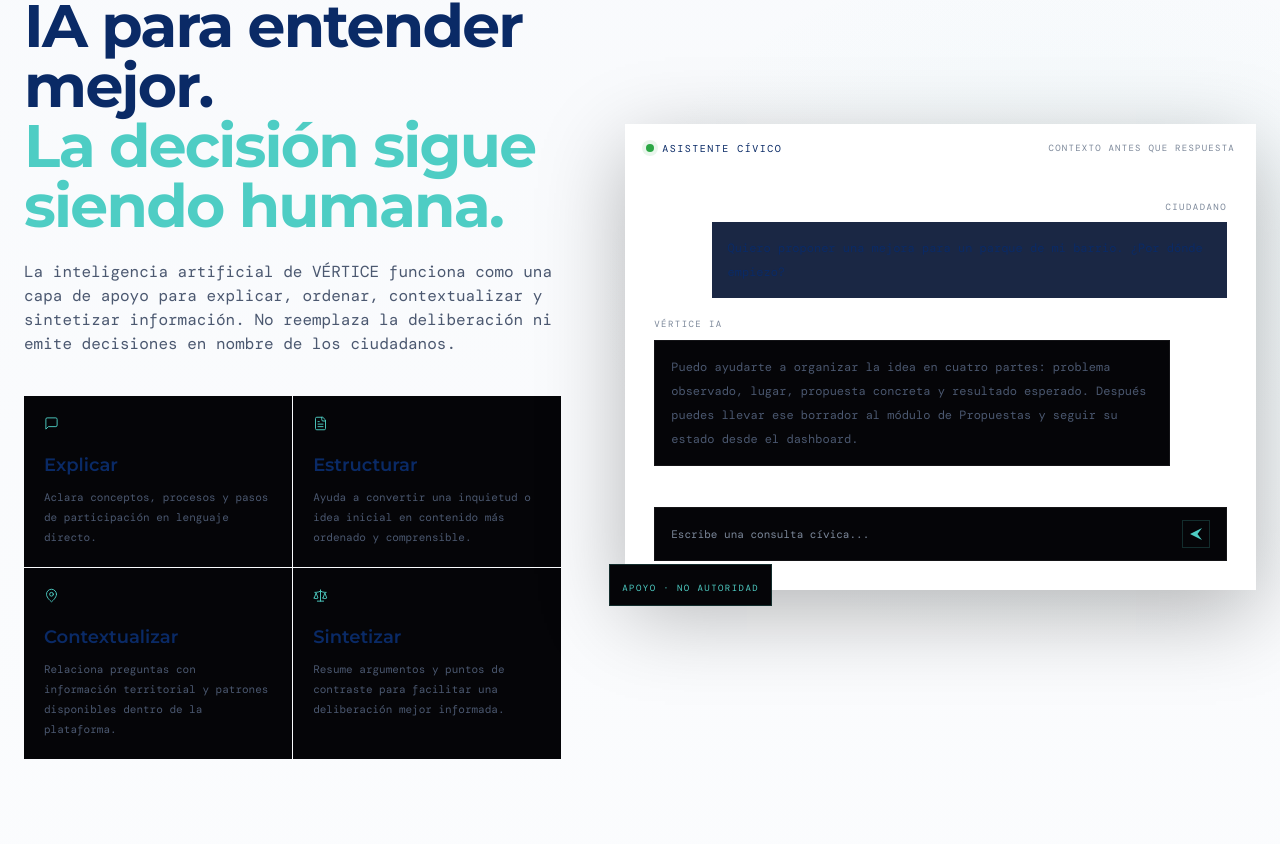
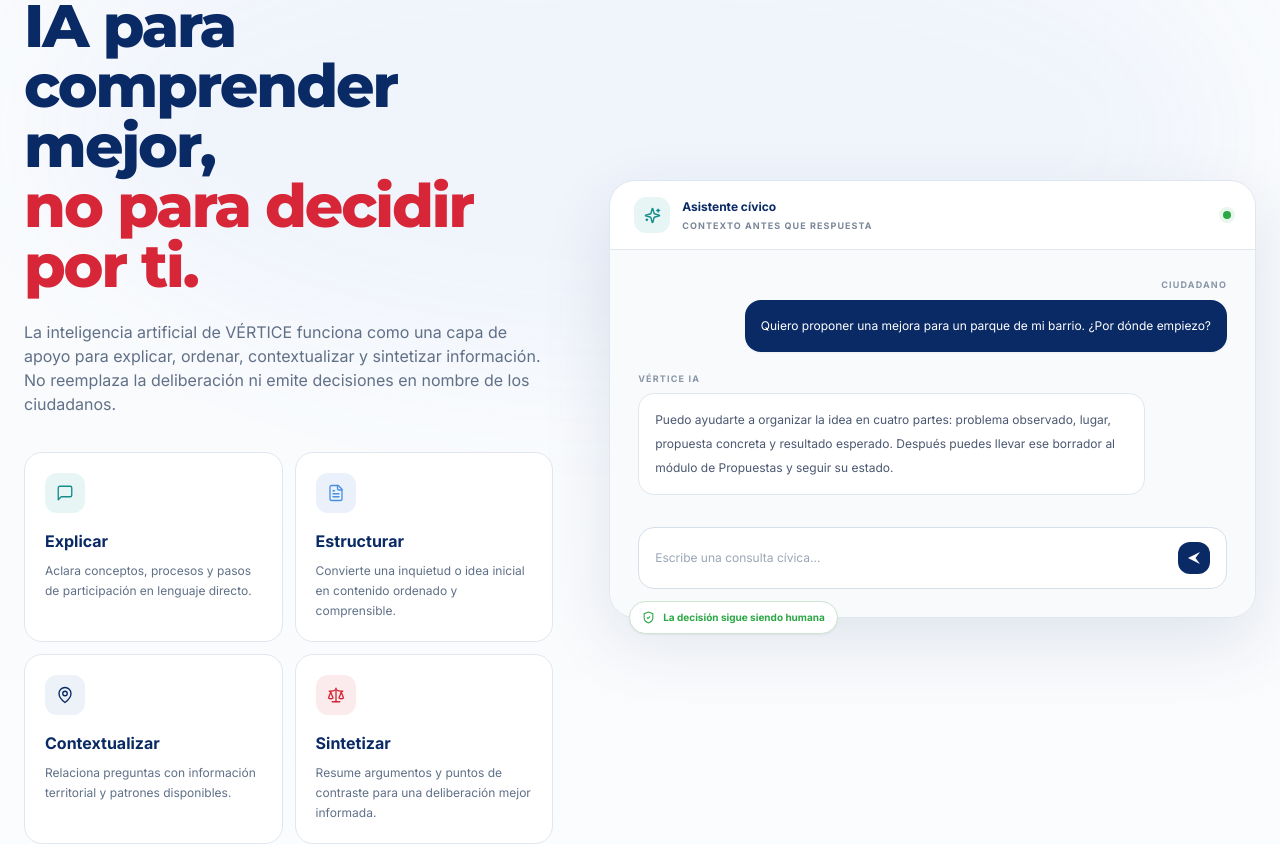
Before and after one commit to VladPhil92/Vertice-OS, a Next.js app in the folder apps/web/: page / in a window 1280 px wide. Shown: the part 4303-5147 px from the top of the page. Built offline with nearby package versions, Linux system fonts and the light colour scheme; a web font is replaced by a local one.

Commit message:
feat(home): restyle civic AI section for institutional light theme

```diff
--- a/apps/web/components/sections/AISection.tsx
+++ b/apps/web/components/sections/AISection.tsx
@@ -1,28 +1,36 @@
 'use client'
 
 import { motion } from 'framer-motion'
-import { FileText, MapPin, MessageSquare, Scale } from 'lucide-react'
+import { FileText, MapPin, MessageSquare, Scale, Sparkles } from 'lucide-react'
 
 const USE_CASES = [
   {
     icon: MessageSquare,
     title: 'Explicar',
     description: 'Aclara conceptos, procesos y pasos de participación en lenguaje directo.',
+    color: '#178C8C',
+    bg: '#E7F6F5',
   },
   {
     icon: FileText,
     title: 'Estructurar',
-    description: 'Ayuda a convertir una inquietud o idea inicial en contenido más ordenado y comprensible.',
+    description: 'Convierte una inquietud o idea inicial en contenido ordenado y comprensible.',
+    color: '#4A90E2',
+    bg: '#EAF1FB',
   },
   {
     icon: MapPin,
     title: 'Contextualizar',
-    description: 'Relaciona preguntas con información territorial y patrones disponibles dentro de la plataforma.',
+    description: 'Relaciona preguntas con información territorial y patrones disponibles.',
+    color: '#0A2A66',
+    bg: '#EDF2F8',
   },
   {
     icon: Scale,
     title: 'Sintetizar',
-    description: 'Resume argumentos y puntos de contraste para facilitar una deliberación mejor informada.',
+    description: 'Resume argumentos y puntos de contraste para una deliberación mejor informada.',
+    color: '#D72638',
+    bg: '#FCEBED',
   },
 ] as const
 
@@ -30,39 +38,33 @@
   { role: 'user', text: 'Quiero proponer una mejora para un parque de mi barrio. ¿Por dónde empiezo?' },
   {
     role: 'ai',
-    text: 'Puedo ayudarte a organizar la idea en cuatro partes: problema observado, lugar, propuesta concreta y resultado esperado. Después puedes llevar ese borrador al módulo de Propuestas y seguir su estado desde el dashboard.',
+    text: 'Puedo ayudarte a organizar la idea en cuatro partes: problema observado, lugar, propuesta concreta y resultado esperado. Después puedes llevar ese borrador al módulo de Propuestas y seguir su estado.',
   },
 ] as const
 
 export function AISection() {
   return (
     <section id="ia" className="relative overflow-hidden px-6 py-28 md:py-36">
-      <div
-        className="pointer-events-none absolute inset-0"
-        style={{
-          background:
-            'radial-gradient(ellipse 50% 45% at 82% 45%, rgba(78,205,196,0.055) 0%, transparent 72%)',
-        }}
-      />
+      <div className="pointer-events-none absolute inset-x-0 top-20 mx-auto h-[480px] max-w-6xl rounded-[50%] bg-[#4A90E2]/5 blur-3xl" />
 
       <div className="relative mx-auto max-w-7xl">
-        <div className="grid gap-16 lg:grid-cols-[0.92fr_1.08fr] lg:items-center">
+        <div className="grid gap-14 lg:grid-cols-[0.9fr_1.1fr] lg:items-center">
           <div>
             <span className="section-tag">IA cívica</span>
             <motion.h2
-              className="mb-6 font-display text-4xl font-700 tracking-[-0.03em] text-primary md:text-5xl lg:text-6xl"
+              className="mb-6 font-display text-4xl font-extrabold tracking-[-0.035em] text-[#0A2A66] md:text-5xl lg:text-6xl"
               initial={{ opacity: 0, y: 20 }}
               whileInView={{ opacity: 1, y: 0 }}
               viewport={{ once: true }}
               transition={{ duration: 0.55 }}
             >
-              IA para entender mejor.
+              IA para comprender mejor,
               <br />
-              <span className="text-cyan">La decisión sigue siendo humana.</span>
+              <span className="text-[#D72638]">no para decidir por ti.</span>
             </motion.h2>
 
             <motion.p
-              className="mb-10 max-w-2xl font-mono text-sm leading-7 text-secondary md:text-base"
+              className="mb-9 max-w-2xl text-sm leading-7 text-[#607087] md:text-base"
               initial={{ opacity: 0, y: 20 }}
               whileInView={{ opacity: 1, y: 0 }}
               viewport={{ once: true }}
@@ -73,21 +75,23 @@
               decisiones en nombre de los ciudadanos.
             </motion.p>
 
-            <div className="grid gap-px bg-border sm:grid-cols-2">
+            <div className="grid gap-3 sm:grid-cols-2">
               {USE_CASES.map((item, idx) => {
                 const Icon = item.icon
                 return (
                   <motion.div
                     key={item.title}
-                    className="bg-bg p-5 transition-colors hover:bg-surface"
+                    className="civic-card-flat p-5"
                     initial={{ opacity: 0, y: 14 }}
                     whileInView={{ opacity: 1, y: 0 }}
                     viewport={{ once: true }}
                     transition={{ duration: 0.4, delay: idx * 0.06 }}
                   >
-                    <Icon size={15} className="mb-5 text-cyan" strokeWidth={1.5} />
-                    <div className="mb-2 font-display text-lg font-600 text-primary">{item.title}</div>
-                    <p className="font-mono text-[11px] leading-5 text-secondary">{item.description}</p>
+                    <div className="mb-4 flex h-10 w-10 items-center justify-center rounded-xl" style={{ color: item.color, background: item.bg }}>
+                      <Icon size={18} strokeWidth={1.8} />
+                    </div>
+                    <div className="mb-2 text-base font-extrabold text-[#0A2A66]">{item.title}</div>
+                    <p className="text-xs leading-5 text-[#607087]">{item.description}</p>
                   </motion.div>
                 )
               })}
@@ -101,33 +105,31 @@
             viewport={{ once: true }}
             transition={{ duration: 0.65, delay: 0.14 }}
           >
-            <div className="border border-border bg-surface shadow-[0_24px_80px_rgba(0,0,0,0.28)]">
-              <div className="flex items-center justify-between border-b border-border px-5 py-4">
-                <div className="flex items-center gap-2">
-                  <span className="status-dot" />
-                  <span className="font-mono text-[10px] uppercase tracking-[0.15em] text-primary">
-                    Asistente cívico
-                  </span>
+            <div className="overflow-hidden rounded-[26px] border border-[#E1E7EF] bg-white shadow-[0_24px_70px_rgba(10,42,102,.11)]">
+              <div className="flex items-center justify-between border-b border-[#E1E7EF] px-5 py-4 sm:px-6">
+                <div className="flex items-center gap-3">
+                  <div className="flex h-9 w-9 items-center justify-center rounded-xl bg-[#E7F6F5] text-[#178C8C]">
+                    <Sparkles size={17} />
+                  </div>
+                  <div>
+                    <div className="text-xs font-extrabold text-[#0A2A66]">Asistente cívico</div>
+                    <div className="mt-1 text-[9px] font-bold uppercase tracking-[.12em] text-[#7B8799]">Contexto antes que respuesta</div>
+                  </div>
                 </div>
-                <span className="font-mono text-[9px] uppercase tracking-[0.14em] text-tertiary">
-                  Contexto antes que respuesta
-                </span>
+                <span className="status-dot" />
               </div>
 
-              <div className="flex min-h-[330px] flex-col gap-5 p-5 md:p-7">
+              <div className="flex min-h-[360px] flex-col gap-5 bg-[#F8FAFC] p-5 sm:p-7">
                 {DEMO_MESSAGES.map((msg, idx) => (
-                  <div
-                    key={idx}
-                    className={`flex flex-col gap-2 ${msg.role === 'user' ? 'items-end' : 'items-start'}`}
-                  >
-                    <span className="font-mono text-[9px] uppercase tracking-[0.16em] text-tertiary">
+                  <div key={idx} className={`flex flex-col gap-2 ${msg.role === 'user' ? 'items-end' : 'items-start'}`}>
+                    <span className="text-[9px] font-extrabold uppercase tracking-[.13em] text-[#8A96A7]">
                       {msg.role === 'user' ? 'Ciudadano' : 'VÉRTICE IA'}
                     </span>
                     <div
-                      className={`max-w-[90%] px-4 py-3.5 font-mono text-[12px] leading-6 ${
+                      className={`max-w-[92%] rounded-2xl px-4 py-3.5 text-xs leading-6 sm:max-w-[86%] ${
                         msg.role === 'user'
-                          ? 'bg-navy text-primary'
-                          : 'border border-border bg-bg text-secondary'
+                          ? 'bg-[#0A2A66] text-white shadow-sm'
+                          : 'border border-[#E1E7EF] bg-white text-[#4B5870]'
                       }`}
                     >
                       {msg.text}
@@ -135,10 +137,10 @@
                   </div>
                 ))}
 
-                <div className="mt-auto border-t border-border pt-5">
-                  <div className="flex items-center justify-between border border-border bg-bg px-4 py-3">
-                    <span className="font-mono text-[11px] text-tertiary">Escribe una consulta cívica...</span>
-                    <div className="flex h-7 w-7 items-center justify-center border border-cyan/20 text-cyan">
+                <div className="mt-auto pt-3">
+                  <div className="flex items-center justify-between rounded-2xl border border-[#D6DFEA] bg-white px-4 py-3.5">
+                    <span className="text-xs text-[#9AA6B5]">Escribe una consulta cívica...</span>
+                    <div className="flex h-8 w-8 items-center justify-center rounded-xl bg-[#0A2A66] text-white">
                       <svg width="12" height="12" viewBox="0 0 12 12" fill="currentColor" aria-hidden="true">
                         <path d="M0 6l12-6-4.5 6 4.5 6z" />
                       </svg>
@@ -148,10 +150,9 @@
               </div>
             </div>
 
-            <div className="absolute -bottom-4 -left-4 border border-cyan/20 bg-bg px-3 py-2">
-              <span className="font-mono text-[9px] uppercase tracking-[0.16em] text-cyan">
-                Apoyo · no autoridad
-              </span>
+            <div className="absolute -bottom-4 left-5 inline-flex items-center gap-2 rounded-full border border-[#CDE4D2] bg-white px-3 py-2 text-[10px] font-extrabold text-[#2BA745] shadow-sm">
+              <ShieldCheckIcon />
+              La decisión sigue siendo humana
             </div>
           </motion.div>
         </div>
@@ -159,3 +160,12 @@
     </section>
   )
 }
+
+function ShieldCheckIcon() {
+  return (
+    <svg width="13" height="13" viewBox="0 0 24 24" fill="none" stroke="currentColor" strokeWidth="2" aria-hidden="true">
+      <path d="M20 13c0 5-3.5 7.5-8 9-4.5-1.5-8-4-8-9V5l8-3 8 3v8Z" />
+      <path d="m9 12 2 2 4-4" />
+    </svg>
+  )
+}
```
